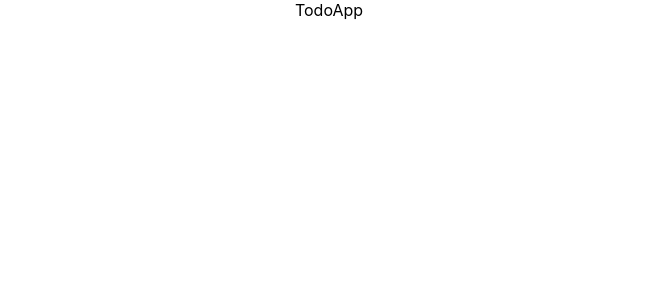
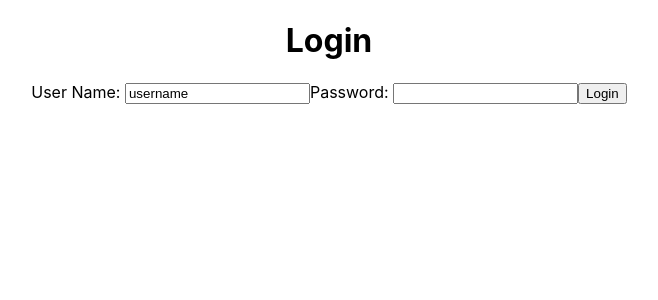
Before and after one commit to gabriellequan29/TodoManager, a React (Create React App) app in the folder frontend/todoapp/: page / in a window 1280 px wide. Shown: the top 300 px of the page, without its empty margins (311-969 px from the left). Built offline with nearby package versions, Linux system fonts and the light colour scheme.

Commit message:
Hardcode Authentication

```diff
--- a/frontend/todoapp/src/App.js
+++ b/frontend/todoapp/src/App.js
@@ -1,12 +1,12 @@
 import React, { Component } from 'react';
 import './App.css';
-import TodoApp from './components/TodoApp';
+import TodoApp from './components/todo/TodoApp.js';
 
 class App extends Component {
   render() {
     return (
       <div className="App">
-        <TodoApp />
+        <TodoApp></TodoApp>
       </div>
     );
   }
--- a/frontend/todoapp/src/components/TodoApp.js
+++ /dev/null
@@ -1,11 +0,0 @@
-import React, { Component } from 'react'
-
-export default class TodoApp extends Component {
-    render() {
-        return (
-            <div>
-                TodoApp
-            </div>
-        )
-    }
-}
--- /dev/null
+++ b/frontend/todoapp/src/components/todo/LoginComponent.js
@@ -0,0 +1,54 @@
+import React, { Component } from 'react'
+
+export default class LoginComponent extends Component {
+
+    constructor(props) {
+        super(props)
+
+        this.state = {
+            username: 'username',
+            password: '',
+            isSuccess: false,
+            isLoginFailed: false
+        }
+
+        this.handleChange = this.handleChange.bind(this)
+        this.loginClicked = this.loginClicked.bind(this)
+
+
+
+    }
+
+    render() {
+        return (
+            <div>
+                <h1>Login</h1>
+                <div>
+                    User Name: <input type="text" name="username" value={this.state.username} onChange={this.handleChange}/>
+                    Password: <input type="password" name="password" value={this.state.password} onChange={this.handleChange}/>
+                    <button onClick={this.loginClicked}>Login</button>
+                </div>
+            </div>
+        )
+    }
+
+    handleChange(event) {
+        this.setState(
+            {
+                [event.target.name]
+                : event.target.value
+            }
+        )
+    }
+
+    loginClicked() {
+        // gaby, hello123
+        if(this.state.username==='gaby' && this.state.password==='hello123') {
+            this.setState({ isSuccess: true })
+            this.setState({ isLoginFailed: false })
+        } else {
+            this.setState({ isSuccess: false })
+            this.setState({ isLoginFailed: true })
+        }
+    }
+}
--- /dev/null
+++ b/frontend/todoapp/src/components/todo/TodoApp.js
@@ -0,0 +1,12 @@
+import React, { Component } from 'react'
+import LoginComponent from './LoginComponent'
+
+export default class TodoApp extends Component {
+    render() {
+        return (
+            <div>
+                <LoginComponent></LoginComponent>
+            </div>
+        )
+    }
+}
```
Also changed, not shown: frontend/todoapp/src/components/todo/Welcome.js (added).
